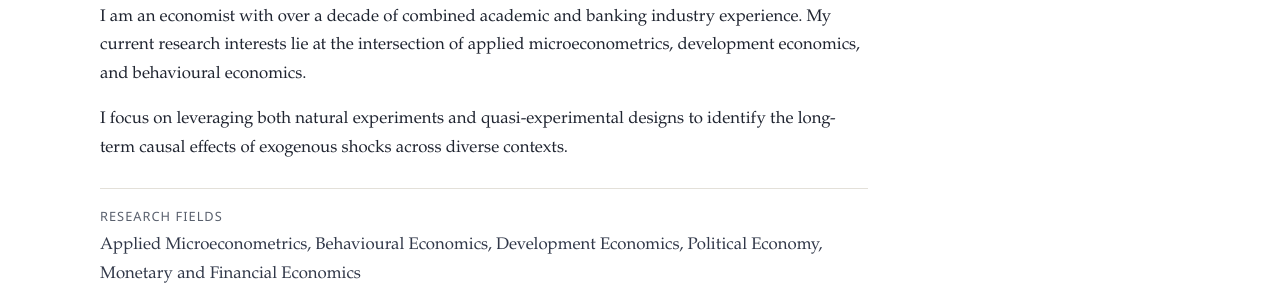
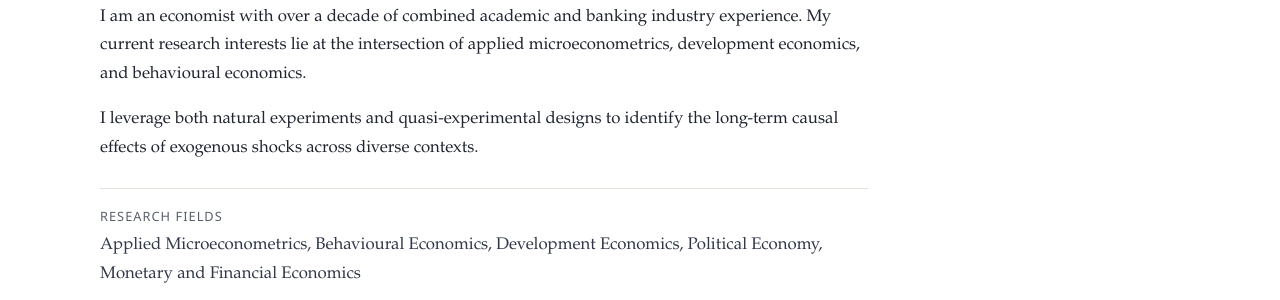
Before and after one commit to bernardksarpong/bernardksarpong.github.io, a Jekyll site: the page built from index.html, in a window 1280 px wide. Shown: the part 496-796 px from the top of the page. Built offline with Jekyll 4.4.1, drawn with Linux system fonts in a browser that asks for light colours.

Commit message:
Update profile content via site editor

```diff
--- a/_data/profile.yml
+++ b/_data/profile.yml
@@ -6,7 +6,7 @@ profile_image: /assets/img/profile.jpg
 cv_file: /assets/files/Bernard_Sarpong_CV.pdf
 biography:
   - I am an economist with over a decade of combined academic and banking industry experience.  My current research interests lie at the intersection of applied microeconometrics, development economics, and behavioural economics.
-  - I focus on leveraging both natural experiments and quasi-experimental designs to identify the long-term causal effects of exogenous shocks across diverse contexts.
+  - I leverage both natural experiments and quasi-experimental designs to identify the long-term causal effects of exogenous shocks across diverse contexts.
 education: []
 research_fields:
   - Applied Microeconometrics
```
